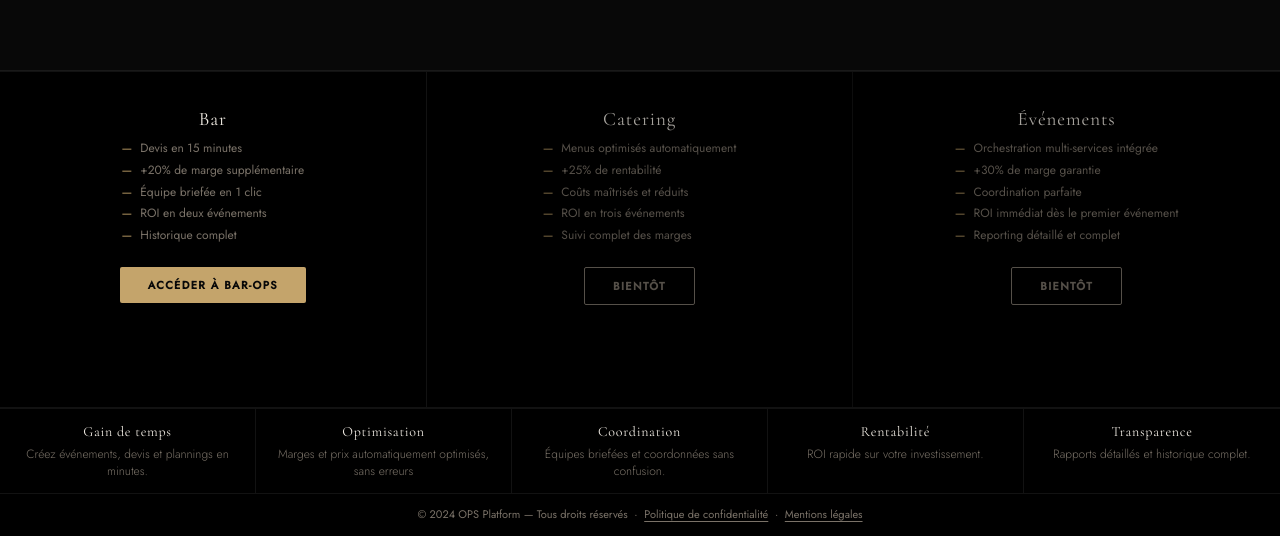
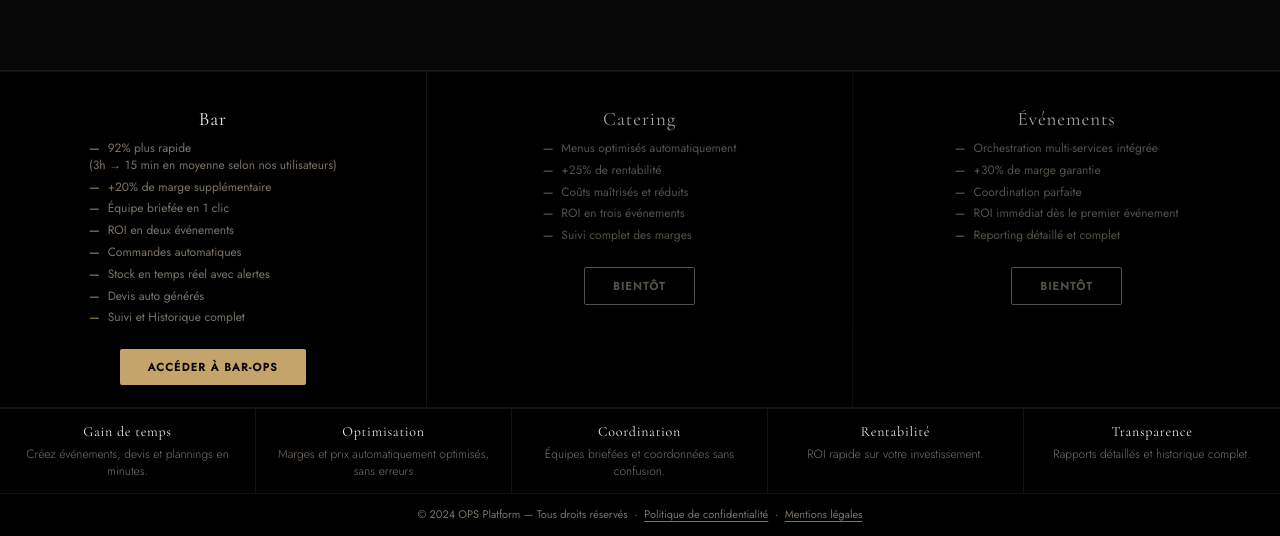
Before and after one commit to SPECTRE888/ops-platform, a plain HTML site: page index.html in a window 1280 px wide. Shown: the part 264-800 px from the top of the page. Drawn offline with nearby package versions, Linux system fonts and the light colour scheme.

Commit message:
Update features list in index.html

```diff
--- a/index.html
+++ b/index.html
@@ -144,11 +144,14 @@
     <div class="ops-card">
       <h3>Bar</h3>
       <ul class="ops-features">
-        <li>Devis en 15 minutes</li>
+        <li>92% plus rapide<br><span>(3h → 15 min en moyenne selon nos utilisateurs)</span></li>
         <li>+20% de marge supplémentaire</li>
         <li>Équipe briefée en 1 clic</li>
         <li>ROI en deux événements</li>
-        <li>Historique complet</li>
+        <li>Commandes automatiques</li>
+        <li>Stock en temps réel avec alertes</li>
+        <li>Devis auto générés</li>
+        <li>Suivi et Historique complet</li>
       </ul>
       <a href="https://bar-opsv2public.netlify.app/index.html" class="btn-access">ACCÉDER À BAR-OPS</a>
     </div>
```
